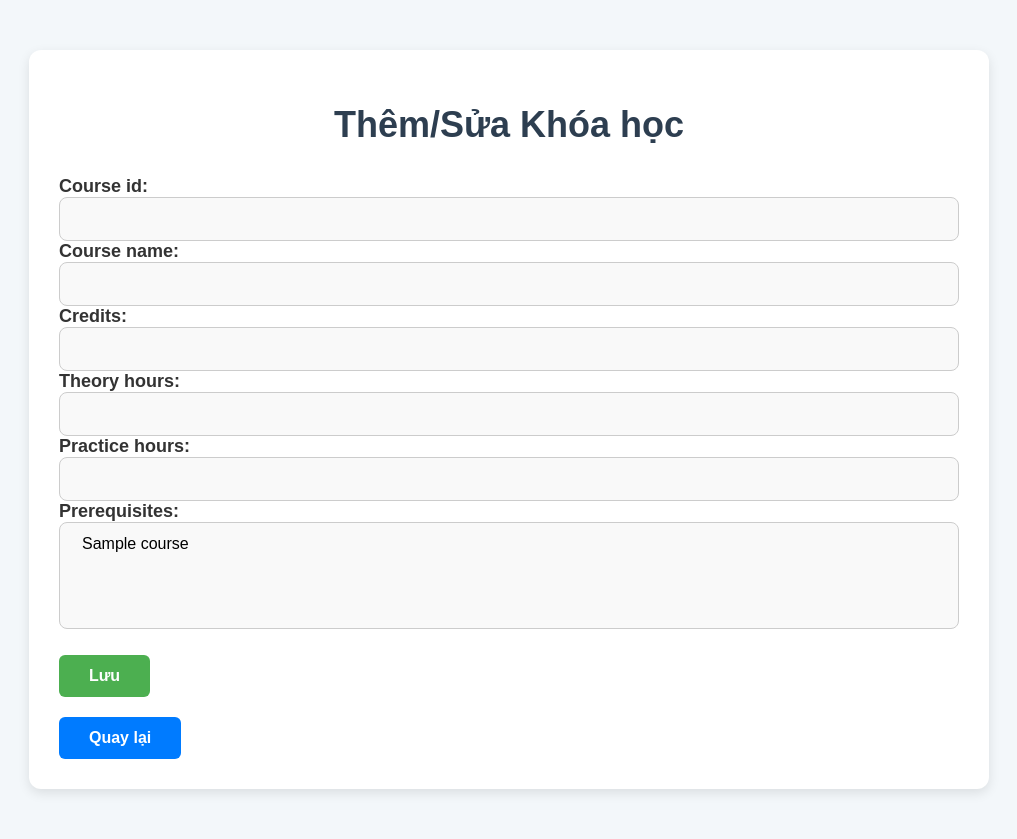
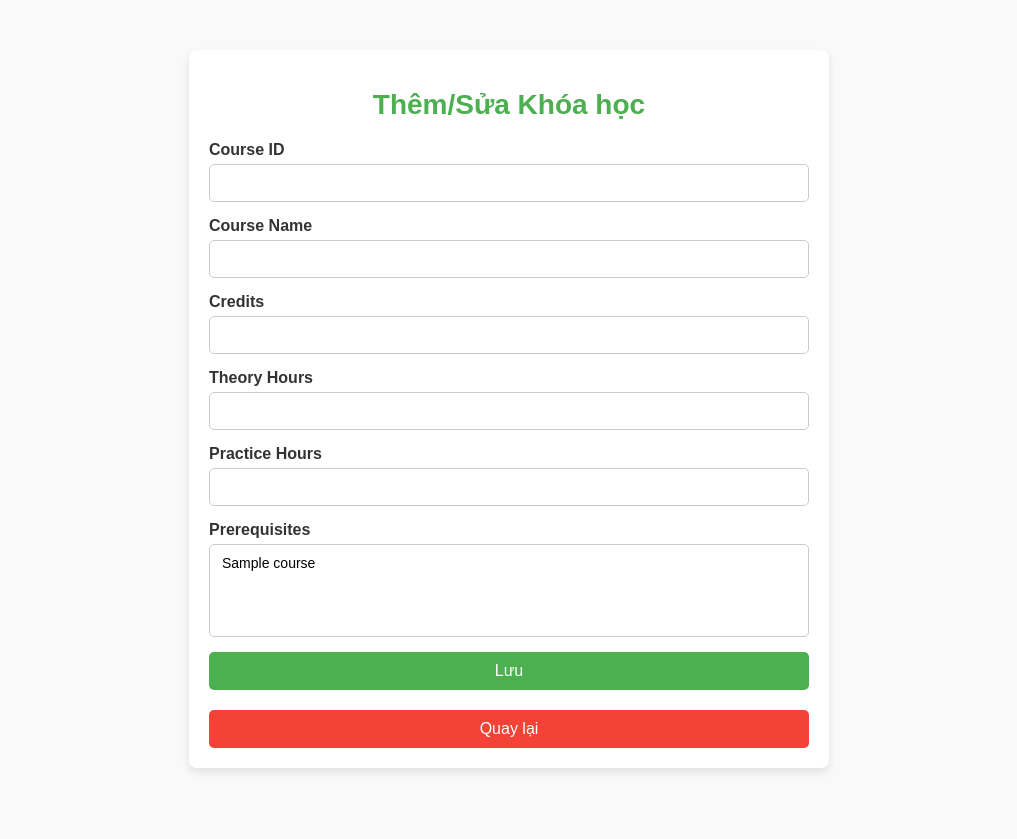
Before and after one commit to bazn2004tryhard/traning_mange, a Django app: page /course/add in a window 1280 px wide. Shown: the whole page, without its empty margins (131-1148 px from the left). After the commit the page ends 772 px from the top, so only its background shows below. Run offline with Django 5.2, Linux system fonts and the light colour scheme; tables that the repository leaves empty hold one stand-in row (values such as "Sample post").

Commit message:
css lại coursescourses

```diff
--- /dev/null
+++ b/NCKH_base/static/css/courses/course_form.css
@@ -0,0 +1,112 @@
+/* General Styles */
+body {
+  font-family: Arial, sans-serif;
+  background-color: #f9f9f9;
+  color: #333;
+  margin: 0;
+  padding: 0;
+}
+
+/* Container */
+.container {
+  max-width: 600px;
+  margin: 50px auto;
+  padding: 20px;
+  background-color: #ffffff;
+  border-radius: 8px;
+  box-shadow: 0 4px 8px rgba(0, 0, 0, 0.1);
+}
+
+/* Page Title */
+.page-title {
+  font-size: 28px;
+  font-weight: bold;
+  text-align: center;
+  color: #4caf50;
+  margin-bottom: 20px;
+}
+
+/* Form */
+.course-form {
+  display: flex;
+  flex-direction: column;
+  gap: 15px;
+}
+
+.form-group {
+  display: flex;
+  flex-direction: column;
+}
+
+.form-group label {
+  font-size: 16px;
+  margin-bottom: 5px;
+  font-weight: bold;
+}
+
+.form-group input,
+.form-group select,
+.form-group textarea {
+  padding: 10px;
+  font-size: 14px;
+  border: 1px solid #ccc;
+  border-radius: 5px;
+}
+
+.form-group input:focus,
+.form-group select:focus,
+.form-group textarea:focus {
+  outline: none;
+  border-color: #4caf50;
+  box-shadow: 0 0 5px rgba(76, 175, 80, 0.5);
+}
+
+/* Buttons */
+.btn {
+  text-decoration: none;
+  padding: 10px 20px;
+  font-size: 16px;
+  border-radius: 5px;
+  border: none;
+  cursor: pointer;
+  transition: background-color 0.3s ease;
+}
+
+.btn-save {
+  background-color: #4caf50;
+  color: #ffffff;
+  width: 100%;
+  text-align: center;
+}
+
+.btn-save:hover {
+  background-color: #45a049;
+}
+
+.btn-back {
+  display: block;
+  margin-top: 20px;
+  text-align: center;
+  background-color: #f44336;
+  color: #ffffff;
+  padding: 10px 0;
+}
+
+.btn-back:hover {
+  background-color: #d32f2f;
+}
+/* Form Field Styling */
+.form-control {
+  padding: 10px;
+  font-size: 14px;
+  border: 1px solid #ccc;
+  border-radius: 5px;
+  width: 100%;
+  box-sizing: border-box;
+}
+
+.form-control:focus {
+  border-color: #4caf50;
+  box-shadow: 0 0 5px rgba(76, 175, 80, 0.5);
+  outline: none;
+}
--- a/NCKH_base/templates/courses/course_delete.html
+++ b/NCKH_base/templates/courses/course_delete.html
@@ -7,7 +7,7 @@
     <title>Xóa chương trình đào tạo</title>
     <link
       rel="stylesheet"
-      href="{% static 'css/trainingprogram/training_program_delete.css' %}"
+      href="{% static 'css/courses/course_delete.css' %}"
     />
   </head>
 
--- a/NCKH_base/templates/courses/course_form.html
+++ b/NCKH_base/templates/courses/course_form.html
@@ -5,10 +5,7 @@
     <meta charset="UTF-8" />
     <meta name="viewport" content="width=device-width, initial-scale=1.0" />
     <title>Thêm/Sửa Khóa học</title>
-    <link
-      rel="stylesheet"
-      href="{% static 'css/trainingprogram/training_program_form.css' %}"
-    />
+    <link rel="stylesheet" href="{% static 'css/courses/course_form.css' %}" />
   </head>
 
   <body>
@@ -17,7 +14,30 @@
 
       <form method="post" class="course-form">
         {% csrf_token %}
-        <div class="form-group">{{ form }}</div>
+        <div class="form-group">
+          <label for="id_course_id">Course ID</label>
+          {{ form.course_id }}
+        </div>
+        <div class="form-group">
+          <label for="id_course_name">Course Name</label>
+          {{ form.course_name }}
+        </div>
+        <div class="form-group">
+          <label for="id_credits">Credits</label>
+          {{ form.credits }}
+        </div>
+        <div class="form-group">
+          <label for="id_theory_hours">Theory Hours</label>
+          {{ form.theory_hours }}
+        </div>
+        <div class="form-group">
+          <label for="id_practice_hours">Practice Hours</label>
+          {{ form.practice_hours }}
+        </div>
+        <div class="form-group">
+          <label for="id_prerequisites">Prerequisites</label>
+          {{ form.prerequisites }}
+        </div>
         <button type="submit" class="btn btn-save">Lưu</button>
       </form>
 
--- a/NCKH_base/templates/courses/course_list.html
+++ b/NCKH_base/templates/courses/course_list.html
@@ -1,10 +1,7 @@
 {% load static %}
 
 <head>
-  <link
-    rel="stylesheet"
-    href="{% static 'css/trainingprogram/training_program_list.css' %}"
-  />
+  <link rel="stylesheet" href="{% static "css/courses/course_list.css" %}">
 </head>
 
 <body>
--- a/NCKH_base/templates/courses/import_courses_preview.html
+++ b/NCKH_base/templates/courses/import_courses_preview.html
@@ -4,6 +4,10 @@
   <head>
     <meta charset="UTF-8" />
     <meta name="viewport" content="width=device-width, initial-scale=1.0" />
+    <link
+      rel="stylesheet"
+      href="{% static 'css/courses/import_courses_preview.css' %}"
+    />
     <title>Preview Courses</title>
   </head>
 
--- a/NCKH_base/trainingprogram/forms.py
+++ b/NCKH_base/trainingprogram/forms.py
@@ -10,6 +10,14 @@ class CourseForm(forms.ModelForm):
     class Meta:
         model = Course
         fields = '__all__'
+        widgets = {
+            'course_id': forms.TextInput(attrs={'class': 'form-control'}),
+            'course_name': forms.TextInput(attrs={'class': 'form-control'}),
+            'credits': forms.NumberInput(attrs={'class': 'form-control'}),
+            'theory_hours': forms.NumberInput(attrs={'class': 'form-control'}),
+            'practice_hours': forms.NumberInput(attrs={'class': 'form-control'}),
+            'prerequisites': forms.SelectMultiple(attrs={'class': 'form-control'}),
+        }
 class CourseTrainingProgramForm(forms.ModelForm):
     class Meta:
         model = CourseTrainingProgram
```
Also changed, not shown: NCKH_base/static/css/courses/course_delete.css (added, +72 -0 lines), NCKH_base/static/css/courses/course_list.css (added, +130 -0 lines), NCKH_base/static/css/courses/import_courses_preview.css (added, +88 -0 lines).
